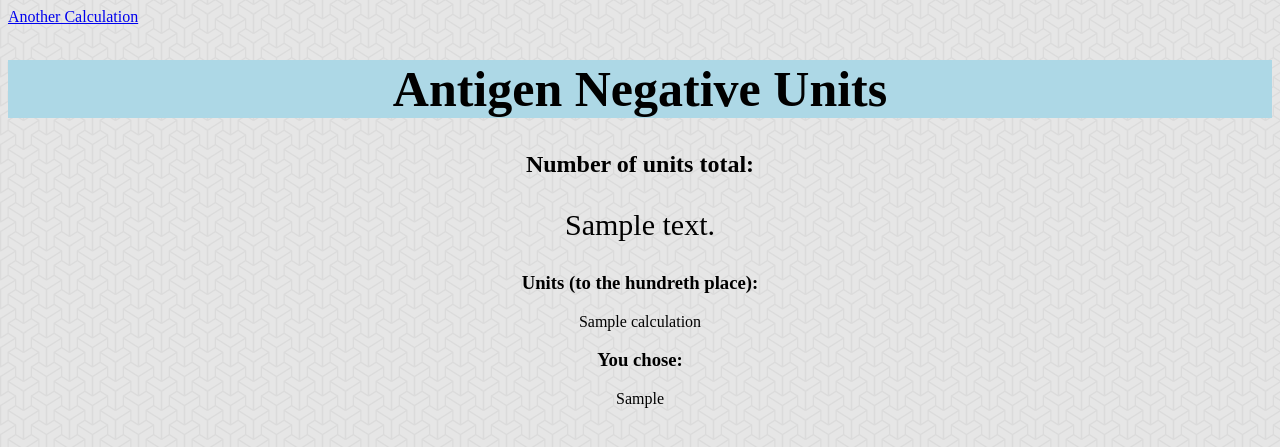
After one commit to KLSharkey/Antigen-Negative, a Flask app: template templates/calculation.html in a window 1280 px wide. The commit adds this page. Shown: the top 447 px of the page. Run offline with Flask 2, Linux system fonts and the light colour scheme; the template is opened without the code that fills it: most values are stand-ins (such as "Sample title", 1, 10 or a date in 2020).

Commit message:
added css and moved calc to calc template

```diff
--- a/main.py
+++ b/main.py
@@ -1,5 +1,6 @@
 from flask import Flask, request, render_template
 import math
+import cgi
 
 app= Flask(__name__)
 app.config['DEBUG']=True
@@ -11,24 +12,24 @@ def index():
 
 @app.route("/calculated", methods=['POST']) #handler
 def calculate():
-    denominator = 1
-    answer = ''
+    denominator = 1                                             #set denominator in case there are no frequencies chosen
+    answer = ''                                                 #var for final answer
     key_list=[]
     key_antigen = ''
     antigen_codes = {"0.32": "C", "0.20": "c", "0.71": "E", "0.02": "e", "0.34": "Fya", "0.17": "Fyb", "0.23": "Jka", "0.26": "Jkb", "0.78": "Lea", "0.28": "Leb", "0.22": "M",  "0.280": "N", "0.45": "S", "0.11": "s",  "0.91": "K"}
     list_values = list(antigen_codes.values())
     antigens = request.form.getlist('antigen')
-    units_transfuse = int(request.form['units_to_transfuse'])
+    units_transfuse = int(request.form[cgi.escape('units_to_transfuse')])   #make it an int rather than a str
+    for antigen in antigens:                                    #access each antigen in the list of checked antigens
+        key_antigen = antigen_codes.get(antigen)                #get the key (antigen name) of the frequency
+        key_list.append(key_antigen)                            #add key (antigen name) to list
     for antigen in antigens:
-        key_antigen = antigen_codes.get(antigen)
-        key_list.append(key_antigen)
-    for antigen in antigens:
-        antigen = float(antigen)
-        denominator *= antigen
-    calculation = (units_transfuse/denominator)
-    calculation = round(calculation, 2)
-    answer = math.ceil(calculation)
+        antigen = float(antigen)                                #make frequency a float not a str
+        denominator *= antigen                                  #multiply eacg frequency to get denom.
+    calculation = (units_transfuse/denominator)                 #calculation not rounded
+    calculation = round(calculation, 2)                         #round down to 2 decimal points
+    answer = math.ceil(calculation)                             #get closest int above calculation
 
-    return '<h1>Antigen Negative Units </h1><br><h2>Number of units total:<br><bold>'+str(answer)+'</bold></h2><br><h3>Units (to the hundreth place):</h3>'+str(calculation)+'<h3>You chose: <br>'+str(key_list).strip('[]')+'</h3>'
+    return render_template('calculation.html', answer=str(answer), calculation=str(calculation), key_list=str(key_list).strip('[]'))
 
 app.run()
--- a/static/style.css
+++ b/static/style.css
@@ -1,3 +1,76 @@
-h1, h2 {
-    font-family: Cursive;
+<style>
+
+.head-calc {
+    font-size: 50px;
+    background-color: lightblue;
 }
+
+#answer {
+    font-size: 30px;
+}
+
+#calculation-head {
+    text-align: center;
+}
+
+#calculation-head h1{
+    font-size: 50px;
+    background-color: lightblue;
+}
+
+
+#link_home{
+    text-align: left;
+}
+
+
+label  {
+        font-size: 35px;
+        background-color: lightblue;
+
+            }
+
+input[type=checkbox] {
+                transform: scale(2);
+            }
+table {
+                width: 90%;
+            }
+.header_form {
+                text-align: center;
+            }
+#units_to_transfuse {
+                height: 50px;
+                width: 175px;
+                font-size: 40px;
+                margin-left: auto;
+}
+
+#transfuse {
+    text-align: center;
+}
+
+#antigens-lab{
+    text-align: center;
+    background-color: lightblue;
+}
+
+#calc-button {
+    width: 30%;
+    text-align: center;
+    font-size: 20px;
+    display: block;
+    margin: 0 auto;
+}
+
+#antigen-head {
+    text-align: center;
+}
+
+body {
+    background-image: url('images/escheresque.png');
+
+}
+
+
+</style>
--- a/style.css
+++ /dev/null
@@ -1,3 +0,0 @@
-h1, h2 {
-    font-family: Cursive;
-}
--- /dev/null
+++ b/templates/calculation.html
@@ -0,0 +1,21 @@
+<!DOCTYPE html>
+<html>
+    <head>
+        <!--<link rel='stylesheet' type='text/css' href="{{ url_for('static', filename='style.css') }}" />-->
+        <link rel='stylesheet' type="text/css" href='../static/style.css'/>
+    </head>
+    <body>
+        <div id='all-calculation'>
+        <a href='/' id='link_home'>Another Calculation</a>
+        <div id='calculation-head'>
+        <h1 class='head-calc'>Antigen Negative Units </h1>
+        <h2>Number of units total:</h2>
+            <p id= 'answer'>{{answer}}</bold></p>
+        <h3>Units (to the hundreth place):</h3>
+            <p>{{calculation}}</p>
+        <h3>You chose: </h3>
+            <p>{{key_list}}</p>
+        </div>
+        </div>
+    </body>
+</html>
```
Also changed, not shown: templates/antigen_form.html (+12 -27 lines), static/images/congruent_outline.png (added), static/images/escheresque.png (added).
